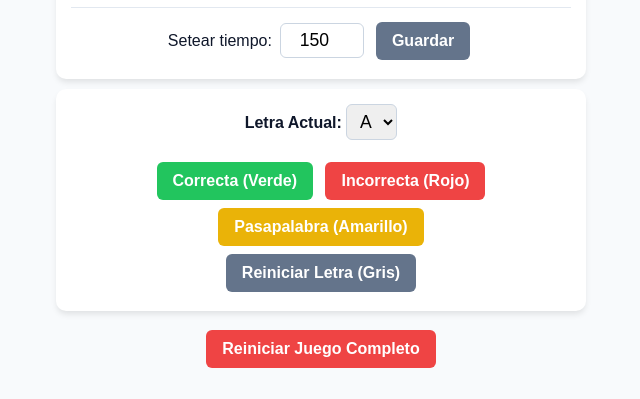
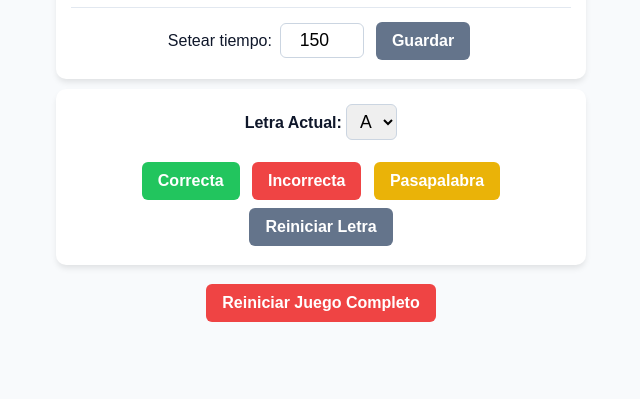
Before and after one commit to chalitow-hub/pasapalabra, a plain HTML site: page control.html in a window 1280 px wide. Shown: the part 401-800 px from the top of the page, without its empty margins (319-959 px from the left). Drawn offline with Linux system fonts and the light colour scheme; a script that the page names is missing.

Commit message:
Update control.html

```diff
--- a/control.html
+++ b/control.html
@@ -59,11 +59,11 @@
     <label for="selectLetra"><b>Letra Actual:</b> </label>
     <select id="selectLetra" onchange="cambiarLetraManual()"></select>
     <br><br>
-    <button class="btn-ok" onclick="enviarEstado('correcta')">Correcta (Verde)</button>
-    <button class="btn-bad" onclick="enviarEstado('incorrecta')">Incorrecta (Rojo)</button>
-    <button class="btn-pass" onclick="enviarEstado('pasapalabra')">Pasapalabra (Amarillo)</button>
+    <button class="btn-ok" onclick="enviarEstado('correcta')">Correcta</button>
+    <button class="btn-bad" onclick="enviarEstado('incorrecta')">Incorrecta</button>
+    <button class="btn-pass" onclick="enviarEstado('pasapalabra')">Pasapalabra</button>
     <br>
-    <button class="btn-clear" onclick="limpiarLetraActual()">Reiniciar Letra (Gris)</button>
+    <button class="btn-clear" onclick="limpiarLetraActual()">Reiniciar Letra</button>
   </div>
 
   <div style="margin-top:15px;">
```
